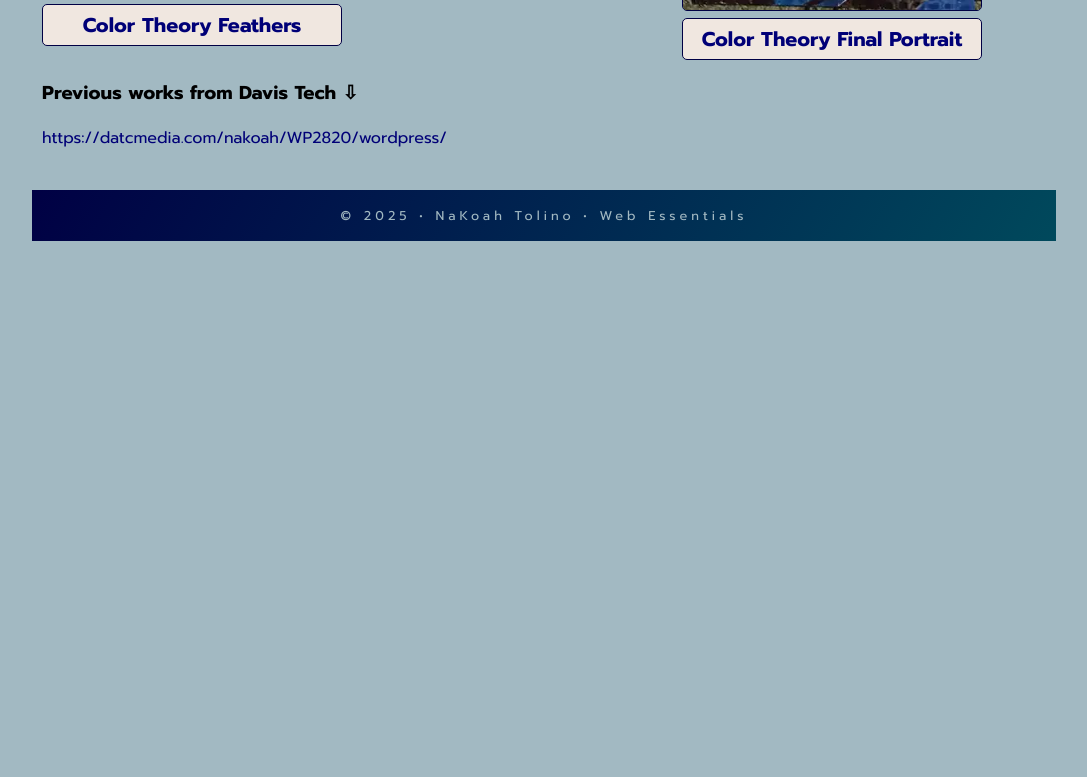
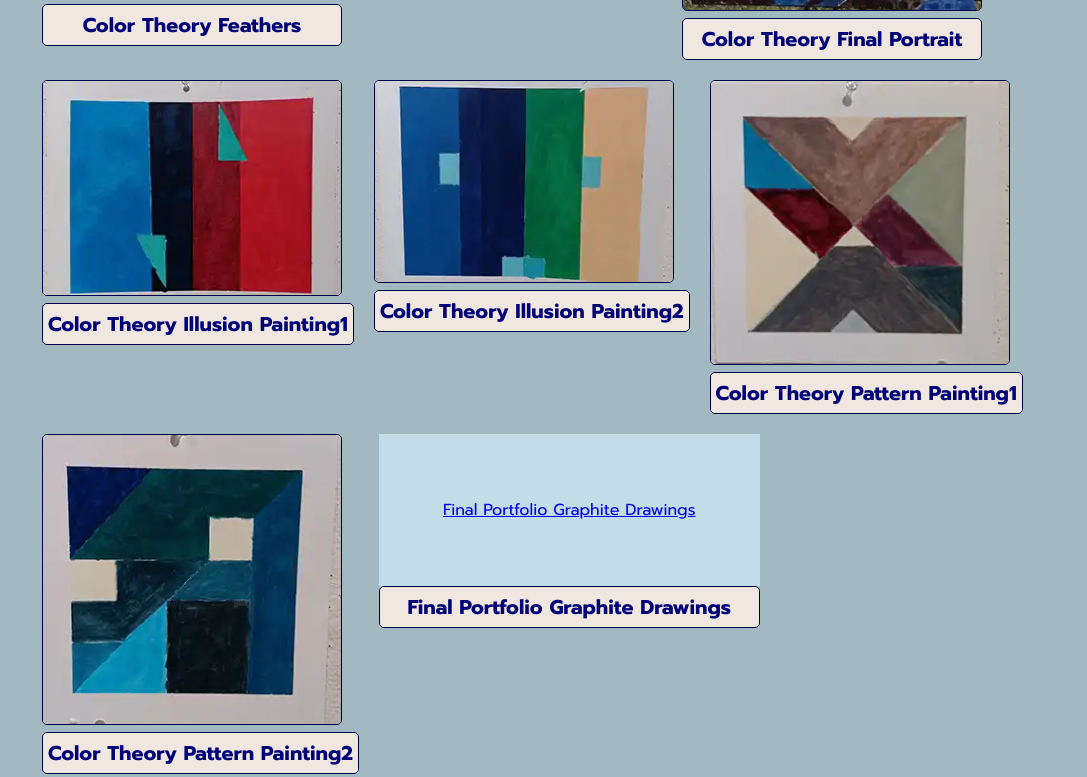
Before and after one commit to nativecrawler/dwdd1600, a plain HTML site: page 08media/portfolio.html in a window 1280 px wide. Shown: the part 2716-3493 px from the top of the page, without its empty margins (96-1183 px from the left). Before the commit the page ends 2957 px from the top, so only its background shows below. Drawn offline with Linux system fonts and the light colour scheme.

Commit message:
Add files via upload

```diff
--- a/08media/portfolio.html
+++ b/08media/portfolio.html
@@ -127,6 +127,32 @@
                 <figcaption>Color Theory Final Portrait</figcaption>
             </figure>
 
+            <figure>
+                <img src="images/colortheoryillusion1.webp" alt="illusion painting" width="300" height="215" loading="lazy">
+                <figcaption>Color Theory Illusion Painting1</figcaption>
+            </figure>
+
+            <figure>
+                <img src="images/colortheoryillusion2.webp" alt="illusion painting" width="300" height="202" loading="lazy">
+                <figcaption>Color Theory Illusion Painting2</figcaption>
+            </figure>
+
+            <figure>
+                <img src="images/colortheorypattern1.webp" alt="pattern painting" width="300" height="285" loading="lazy">
+                <figcaption>Color Theory Pattern Painting1</figcaption>
+            </figure>
+
+            <figure>
+                <img src="images/colortheorypattern2.webp" alt="pattern painting" width="300" height="291" loading="lazy">
+                <figcaption>Color Theory Pattern Painting2</figcaption>
+            </figure>
+
+            <figure>
+            <p class="graphdraw"><a href="NaKoahTolino_FinalPortfolio.pdf" target="_blank">Final Portfolio Graphite Drawings</a></p>
+            <figcaption>Final Portfolio Graphite Drawings</figcaption>
+            </figure>
+
+
 
         </div>
         <h3>Previous works from Davis Tech &#8681</h3>
--- a/08media/windstyle.css
+++ b/08media/windstyle.css
@@ -196,7 +196,11 @@ nav li.active a {
 p {
     color: #007;
 }
-
+p.graphdraw {
+    background-color: #c2dde7;
+    color: whitesmoke;
+    padding: 4rem;
+}
 dl {
     color: #81010e;
 
```
Also changed, not shown: 08media/images/colortheoryillusion1.webp (added), 08media/images/colortheoryillusion2.webp (added), 08media/images/colortheorypattern1.webp (added), 08media/images/colortheorypattern2.webp (added), 1 other file.
